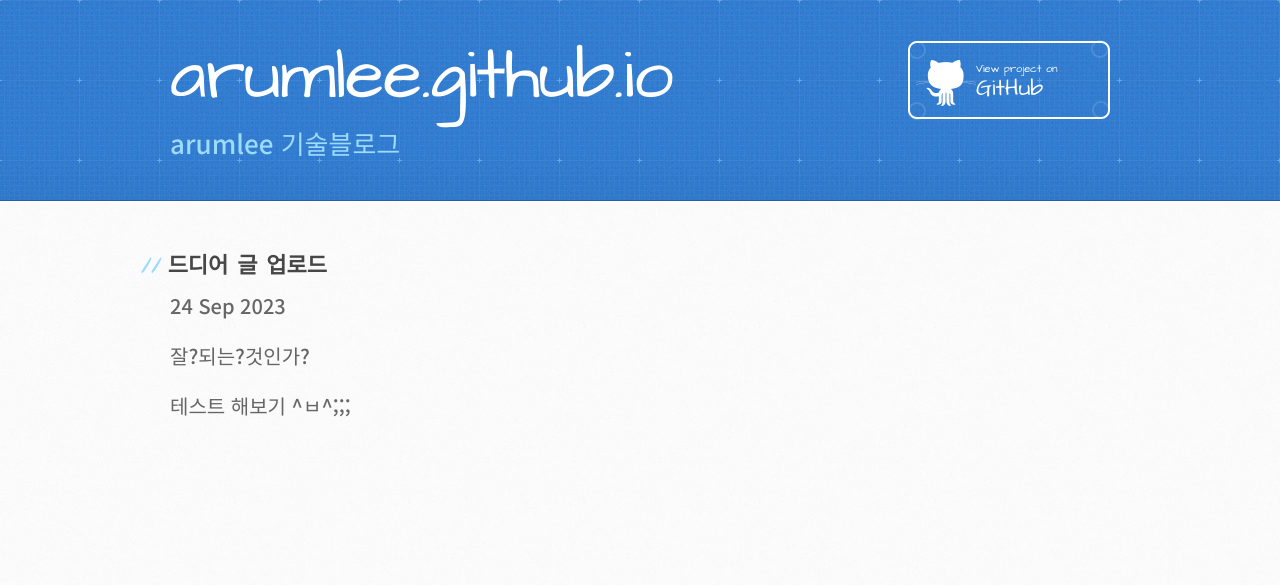
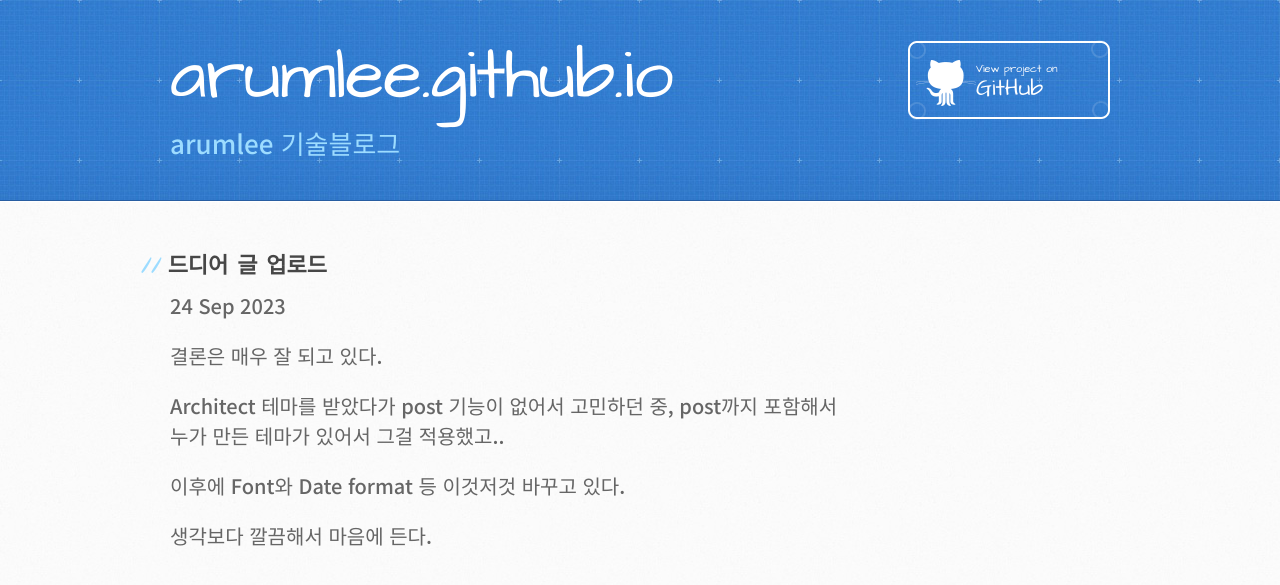
Before and after one commit to arumlee/arumlee.github.io, a Jekyll site: the page built from _posts/2023-09-24-드디어-글-업로드.md, in a window 1280 px wide. Shown: the top 585 px of the page. Built offline with Jekyll 4.4.1, drawn with Linux system fonts in a browser that asks for light colours.

Commit message:
Update 2023-09-24-드디어-글-업로드.md

```diff
--- a/_posts/2023-09-24-드디어-글-업로드.md
+++ b/_posts/2023-09-24-드디어-글-업로드.md
@@ -3,6 +3,10 @@ published: true
 layout: post
 categories: blog
 ---
-잘?되는?것인가?
+결론은 매우 잘 되고 있다.
 
-테스트 해보기 ^ㅂ^;;;
+Architect 테마를 받았다가 post 기능이 없어서 고민하던 중, post까지 포함해서 누가 만든 테마가 있어서 그걸 적용했고..
+
+이후에 Font와 Date format 등 이것저것 바꾸고 있다.
+
+생각보다 깔끔해서 마음에 든다.
```
